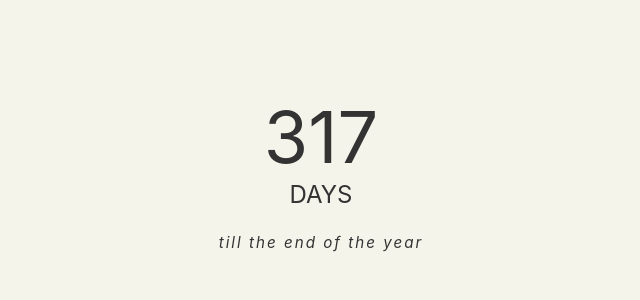
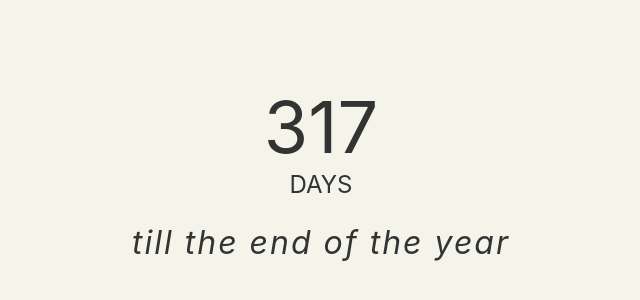
Before and after one commit to Coca-simp/widget-countdown, a plain HTML site: page index.html in a window 1280 px wide. Shown: the part 240-540 px from the top of the page, without its empty margins (319-959 px from the left). Drawn offline with Linux system fonts and the light colour scheme.

Commit message:
Update index.html

```diff
--- a/index.html
+++ b/index.html
@@ -43,7 +43,7 @@ h1 {
   font-weight: normal;
   letter-spacing: .125rem;
   font-style: italic;
-  font-size: 0.95em;
+  font-size: 2em;
 }
 
 li {
```
